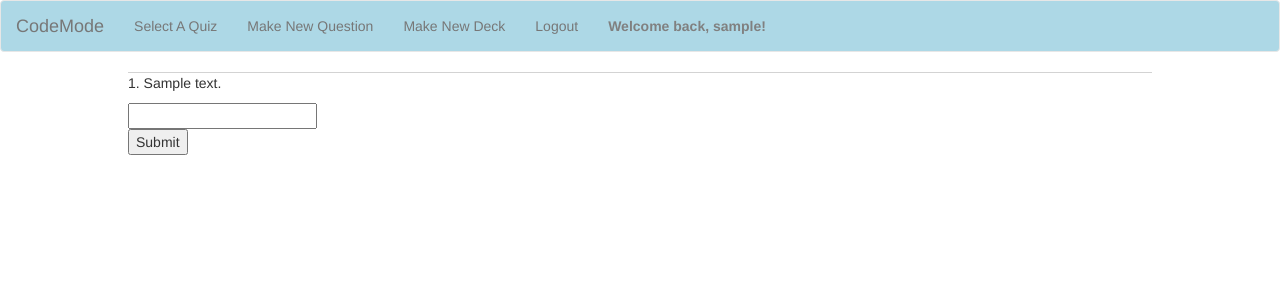
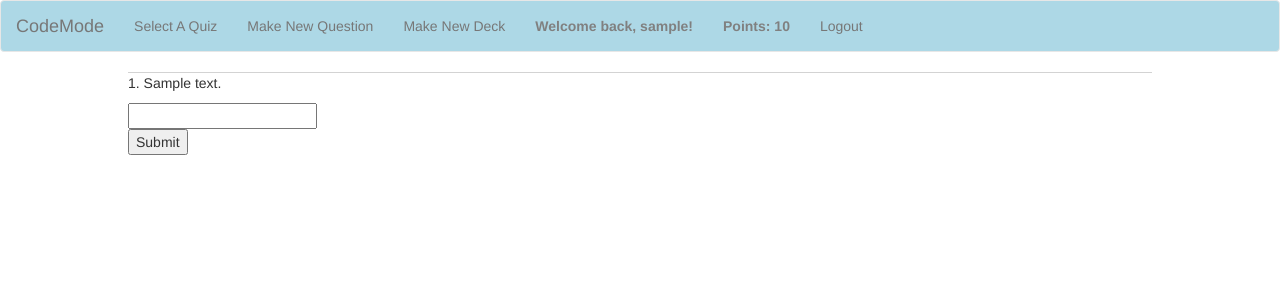
Before and after one commit to mflem/CodeMode, a Flask app: template templates/quiz.html in a window 1280 px wide. Shown: the top 300 px of the page. Run offline with Flask 2, Linux system fonts and the light colour scheme; the template is opened without the code that fills it: most values are stand-ins (such as "Sample title", 1, 10 or a date in 2020); parts of the project's set-up code (start-up, migrations or seed data) failed here and were passed over; some libraries are stand-ins or nearby versions.

Commit message:
Update codemode.html

```diff
--- a/templates/codemode.html
+++ b/templates/codemode.html
@@ -26,8 +26,9 @@ CodeMode -->
         <li><a href='/select/'>Select A Quiz</a></li>
 	<li><a href='/insertQuestion/'>Make New Question</a></li>
         <li><a href='/insertDeck/'>Make New Deck</a></li>
-        <li><a href='/logout/' id="logoutID">Logout</a></li>
-	      <li><b style="color:grey;padding:15px;line-height:20px; display:block;position:relative;">Welcome back, {{username}}!</b></li>
+	<li><b style="color:grey;padding:15px;line-height:20px; display:block;position:relative;">Welcome back, {{username}}!</b></li>
+	<li><b style="color:grey;padding:15px;line-height:20px; display:block;position:relative;">Points: {{points}}</b></li>
+	<li class="navbar-right"><a href='/logout/' id="logoutID">Logout</a></li>
       </ul>
     </div>
   </nav>
```
